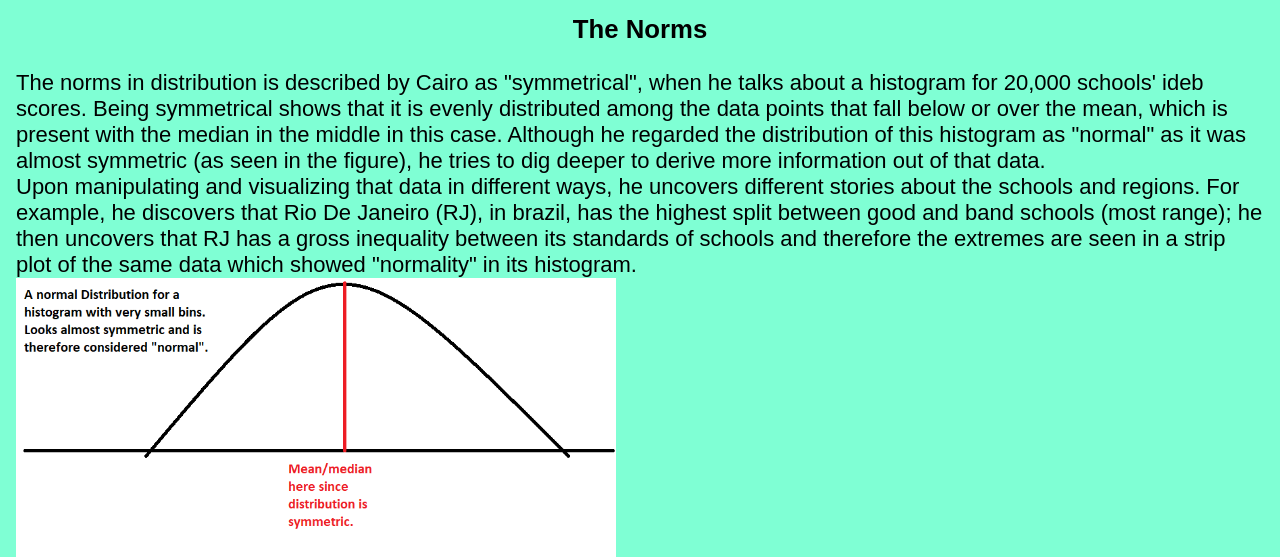
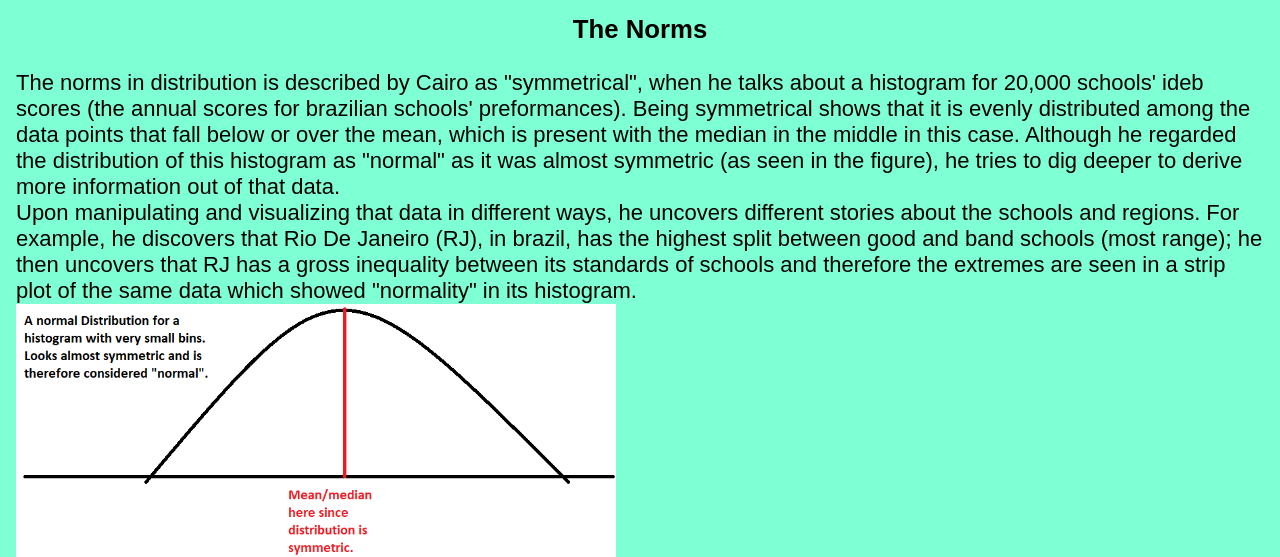
Before and after one commit to zaid-100/Norms-and-Exceptions, a plain HTML site: page index.html in a window 1280 px wide. Shown: the part 251-808 px from the top of the page. Drawn offline with Linux system fonts and the light colour scheme.

Commit message:
ideb description added

```diff
--- a/index.html
+++ b/index.html
@@ -32,7 +32,7 @@
     </p1>
 <h2>So What Are The Norms and The Exceptions? </h2>
 <h3>  The Norms </h3>
-    <p2> The norms in distribution is described by Cairo as "symmetrical", when he talks about a histogram for 20,000 schools' ideb scores. Being symmetrical shows that it is evenly distributed among the data points that fall below or over the mean, which is present with the median in the middle in this case. Although he regarded the distribution of this histogram as "normal" as it was almost symmetric (as seen in the figure), he tries to dig deeper to derive more information out of that data.
+    <p2> The norms in distribution is described by Cairo as "symmetrical", when he talks about a histogram for 20,000 schools' ideb scores (the annual scores for brazilian schools' preformances). Being symmetrical shows that it is evenly distributed among the data points that fall below or over the mean, which is present with the median in the middle in this case. Although he regarded the distribution of this histogram as "normal" as it was almost symmetric (as seen in the figure), he tries to dig deeper to derive more information out of that data.
         <br>
         Upon manipulating and visualizing that data in different ways, he uncovers different stories about the schools and regions. For example, he discovers that Rio De Janeiro (RJ), in brazil, has the highest split between good and band schools (most range); he then uncovers that RJ has a gross inequality between its standards of schools and therefore the extremes are seen in a strip plot of the same data which showed "normality" in its histogram.
 </p2>
```
